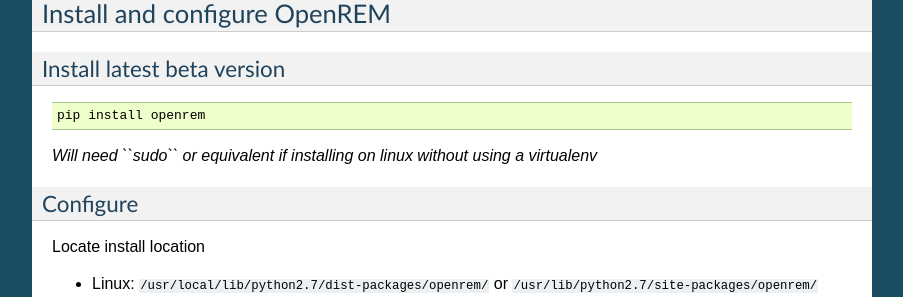
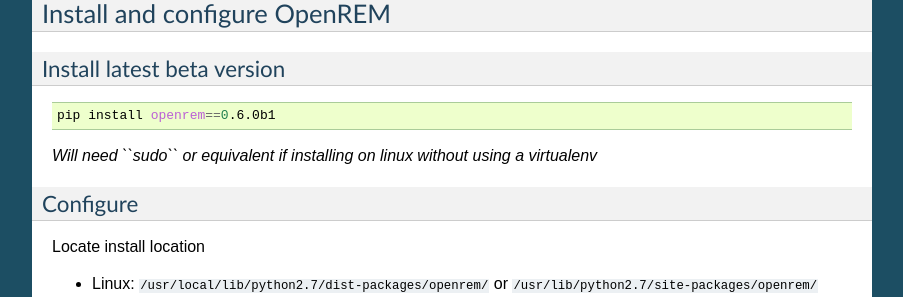
Before and after one commit to ckswilliams/modOpenREM, a Sphinx documentation site: the page built from docs/install.rst, in a window 1280 px wide and 900 px high, scrolled down 1613 px. Shown: the part 152-449 px from the top of the window, without its empty margins (198-1101 px from the left). Built offline with Sphinx 7.4.7, drawn with Linux system fonts in a browser that asks for light colours.

Commit message:
Changed pip install OpenREM to 0.6.0b1

```diff
--- a/docs/install.rst
+++ b/docs/install.rst
@@ -103,7 +103,7 @@
 
 .. sourcecode:: bash
 
-    pip install openrem
+    pip install openrem==0.6.0b1
 
 *Will need ``sudo`` or equivalent if installing on linux without using a virtualenv*
 
```
